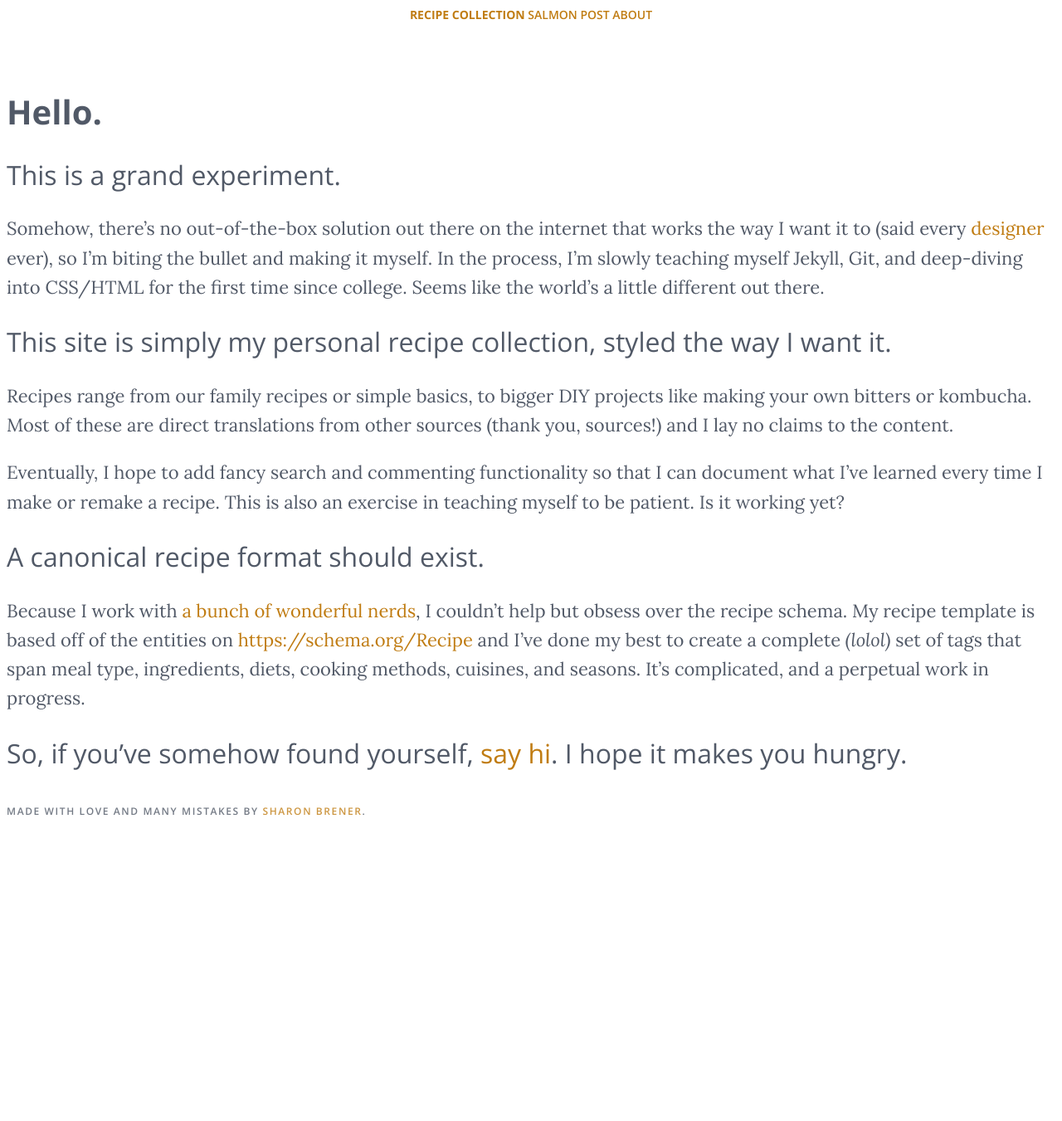
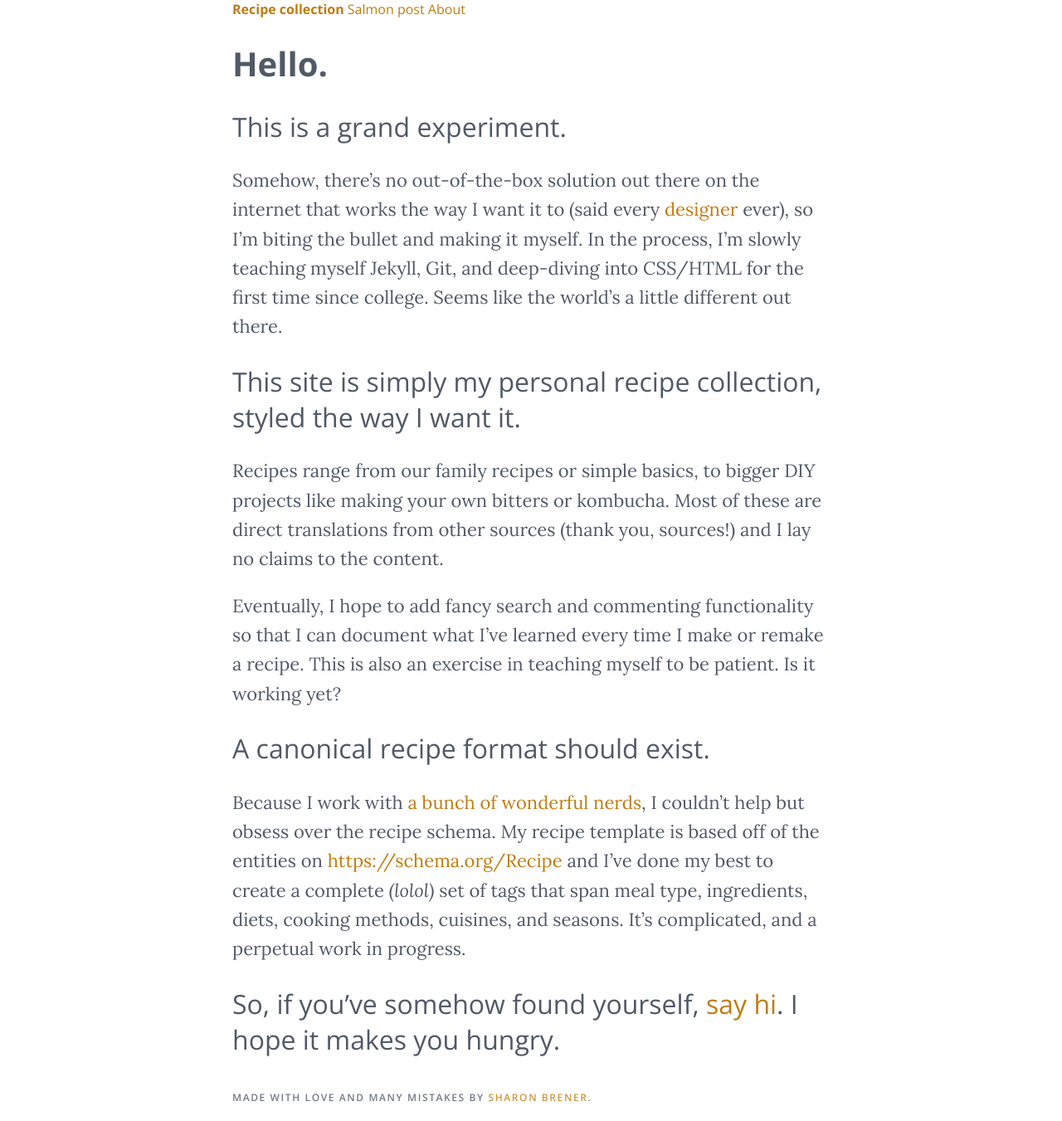
Before and after one commit to scottgallant/recipe-collection, a Jekyll site: the page built from README.md, in a window 1280 px wide. Shown: the whole page at 83% size. Built offline with Jekyll 4.4.1, drawn with Linux system fonts in a browser that asks for light colours; our own code applies the rules of GitHub Pages for plain Markdown files; before the commit the page ends 1006 px from its top, so only the background shows below that.

Commit message:
remove main-nav, all in header (centered)

```diff
--- a/_includes/header.html
+++ b/_includes/header.html
@@ -1,5 +1,5 @@
     <header>
-	      <div class="main-nav">
+	      <div class="header-content-nav">
 	        <strong><a href="{{ site.baseurl }}">Recipe collection</a></strong>   <a href="{{ site.baseurl }}/2017/01/07/salt-cured-salmon-with-vodka-juniper-rosemary-and-lemon-zest.html">Salmon post</a>   <a href="/about">About</a>
 	      </div>
     </header>
--- a/css/style.css
+++ b/css/style.css
@@ -39,7 +39,8 @@ html {
 	font-size: 16px;
 }
 body {
-	/* margin: auto; */
+	max-width: 45rem;
+	margin: auto;
 	font-family: 'Open Sans', sans-serif;
 	color: #515967;
 	font-weight: 400;
@@ -118,12 +119,16 @@ code.highlighter-rouge {
 
 /*  02 HEADER + NAV + CONTENT BLOCK + FOOTER  */
 
-/*.header-content {
-	width: 40%;
+/* HEADER.HTML*/
+
+.header-content {
+	width: 100%;
 	color: #c07c12;
-	display: block;
-	float: left;
-	margin-left: 3rem;
+	text-transform: uppercase;
+	font-size: 0.875rem;
+	font-weight: 600;
+	margin-bottom: 5rem;
+	text-align: center;
 	}
 
 .header-content a {
@@ -132,24 +137,16 @@ code.highlighter-rouge {
 
 .header-content a:hover {
 	color: #f14a0e;
-} */
-
-.main-nav {
-	text-transform: uppercase;
-	font-size: 0.875rem;
-	font-weight: 600;
-	text-align: center;
-	margin-bottom: 5rem;
-	display: block;
-	width: 100%;
-	float: center;
 }
 
+/* APPLIES TO ALL _LAYOUTS FILES */
+
 content {
-	max-width: 45rem;
+	width: 100%;
 	white-space: pre;
-	margin: auto;
 	}
+
+/* FOOTER.HTML */
 
 .footer-content {
 	margin-top: 2.5rem;
```
